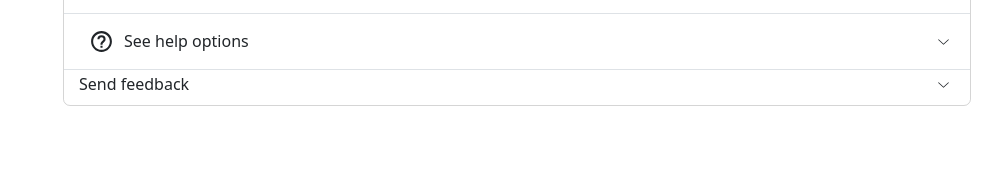
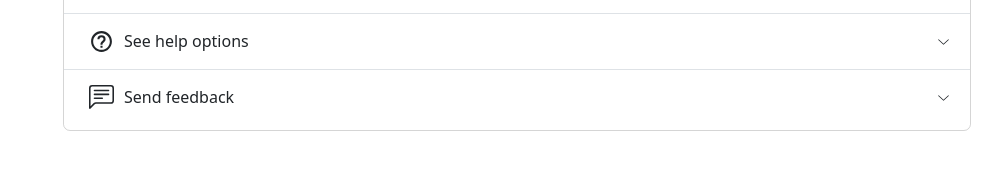
Before and after one commit to ChrisNze/google-clone, a React (Vite) app: page / in a window 1280 px wide. Shown: the part 1293-1462 px from the top of the page, without its empty margins (287-1280 px from the left). Built offline with nearby package versions, Linux system fonts and the light colour scheme.

Commit message:
added padding

```diff
--- a/src/components/SomethingElse.jsx
+++ b/src/components/SomethingElse.jsx
@@ -1,6 +1,7 @@
 import useZustand from "../hooks/useZustand";
 import Accordion from "react-bootstrap/Accordion";
 import { AiOutlineSearch } from "react-icons/ai";
+import { BsChatLeftText } from "react-icons/bs";
 import { BiHelpCircle } from "react-icons/bi";
 
 const SomethingElse = () => {
@@ -15,7 +16,7 @@ const SomethingElse = () => {
 				<Accordion flush>
 					<Accordion.Item eventKey="0">
 						<Accordion.Header>
-							<AiOutlineSearch className="icon" />
+							<AiOutlineSearch className="icon2" />
 							<span>Search Google Account</span>
 						</Accordion.Header>
 						<Accordion.Body>
@@ -27,7 +28,7 @@ const SomethingElse = () => {
 					</Accordion.Item>
 					<Accordion.Item eventKey="1">
 						<Accordion.Header>
-							<BiHelpCircle className="icon" />
+							<BiHelpCircle className="icon2" />
 							<span>See help options</span>
 						</Accordion.Header>
 						<Accordion.Body>
@@ -39,6 +40,7 @@ const SomethingElse = () => {
 					</Accordion.Item>
 					<Accordion.Item eventKey="2">
 						<Accordion.Header>
+							<BsChatLeftText className="icon2" />
 							<span>Send feedback</span>
 						</Accordion.Header>
 						<Accordion.Body>
--- a/src/pages/homePage/homePage.css
+++ b/src/pages/homePage/homePage.css
@@ -33,6 +33,8 @@
 	color: inherit !important;
 	font-size: 1.6rem !important;
 	padding: 0.5rem 2rem 0.5rem 1.5rem !important;
+	display: flex;
+	align-items: center;
 }
 
 .accordion-button:hover {
@@ -43,6 +45,12 @@
 	color: inherit !important;
 }
 
+.icon2 {
+	border-radius: 0;
+	padding: 1rem;
+	width: 4.5rem;
+	height: 4.5rem;
+}
 @media (max-width: 576px) {
 	.tipImages {
 		max-width: 9rem;
```
